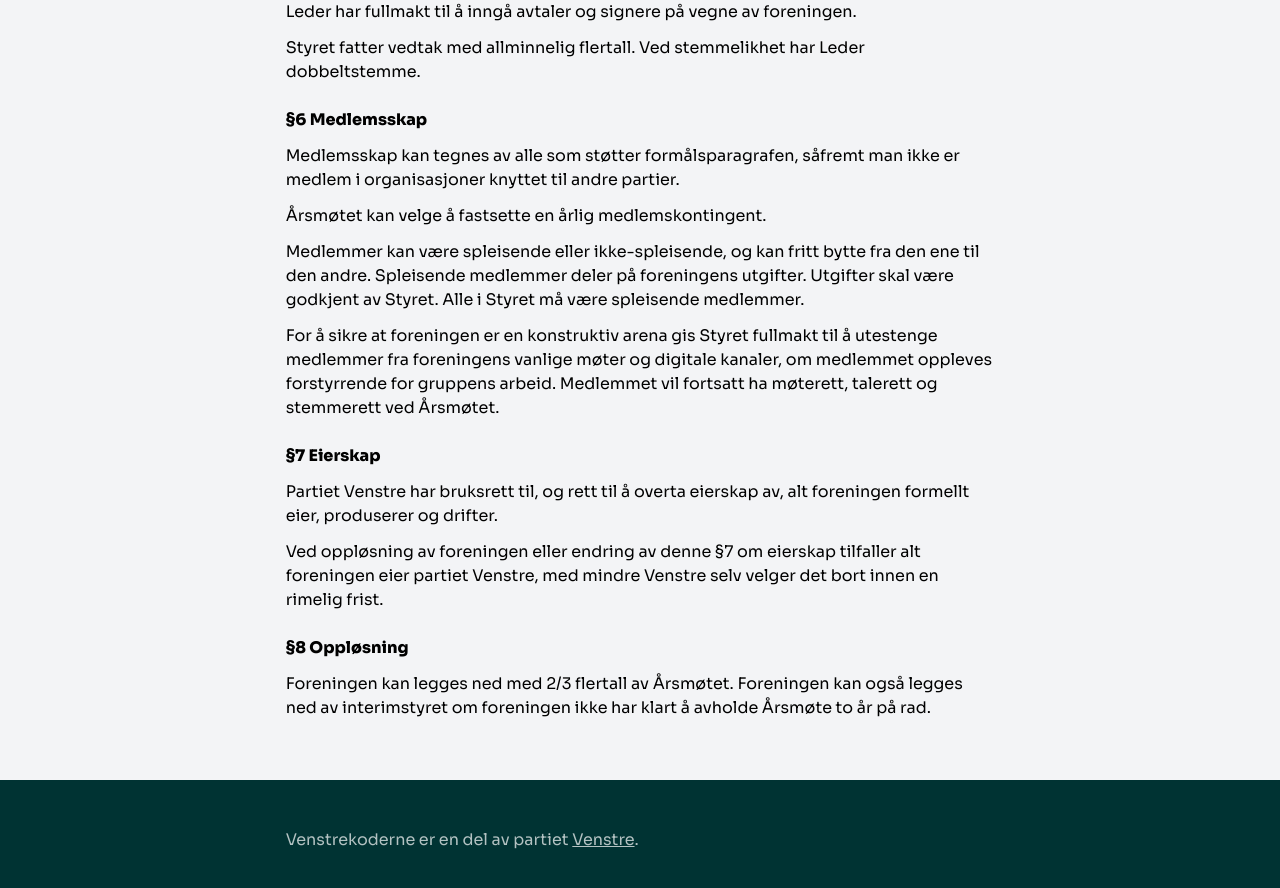
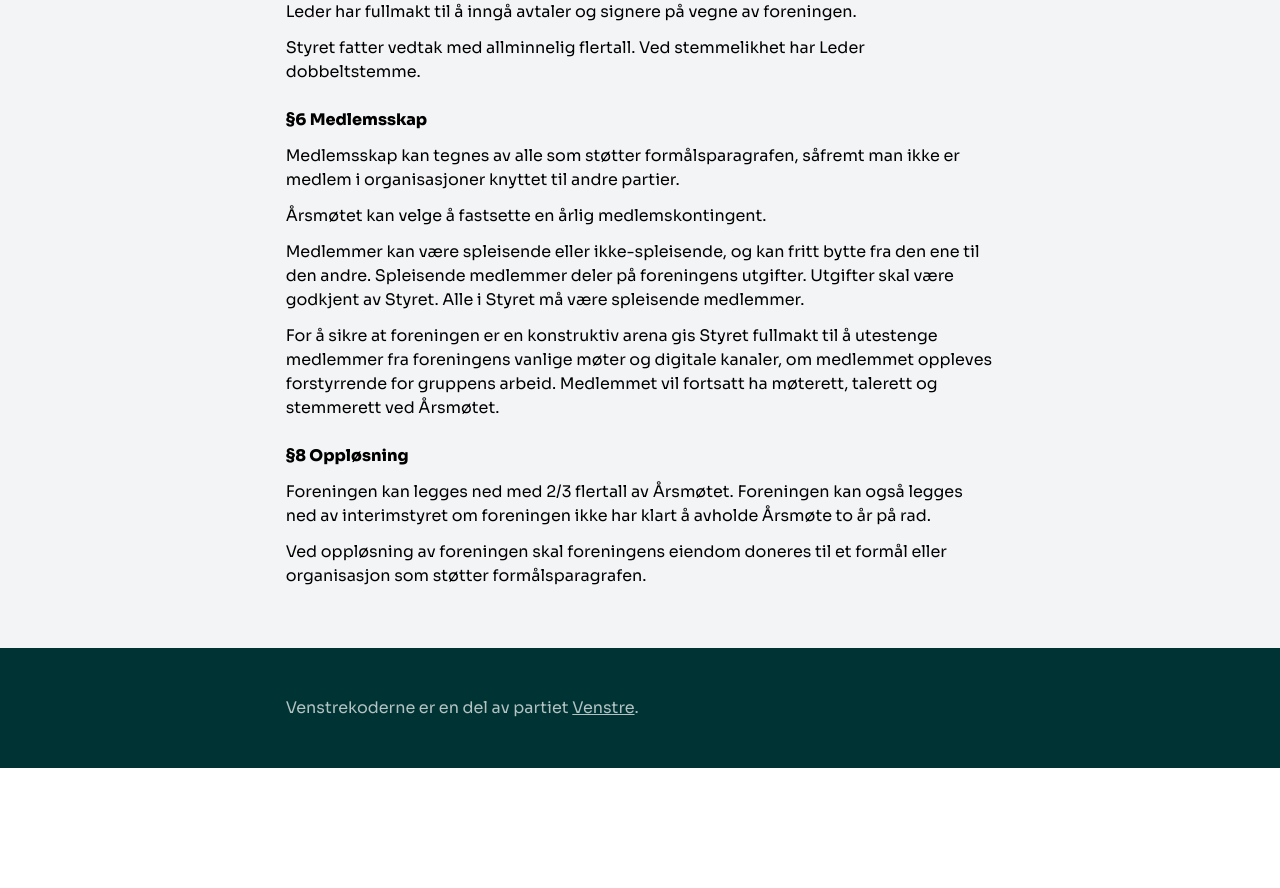
Before and after one commit to Venstrekoderne/venstrekoderne.github.io, a Jekyll site: the page built from index.md, in a window 1280 px wide and 900 px high, scrolled down 4732 px. Shown: the top 888 px of the window. Built offline with Jekyll 4.4.1, drawn with Linux system fonts in a browser that asks for light colours; our own code applies the rules of GitHub Pages for plain Markdown files; after the commit the page ends 5500 px from its top, so only the background shows below that.

Commit message:
Forslag 15 og 16

```diff
--- a/_includes/vedtekter.html
+++ b/_includes/vedtekter.html
@@ -72,15 +72,10 @@
 
   <p>For å sikre at foreningen er en konstruktiv arena gis Styret fullmakt til å utestenge medlemmer fra foreningens vanlige møter og digitale kanaler, om medlemmet oppleves forstyrrende for gruppens arbeid. Medlemmet vil fortsatt ha møterett, talerett og stemmerett ved Årsmøtet.</p>
 
-  <h3>§7 Eierskap</h3>
-
-
-  <p>Partiet Venstre har bruksrett til, og rett til å overta eierskap av, alt foreningen formellt eier, produserer og drifter.</p>
-
-  <p>Ved oppløsning av foreningen eller endring av denne §7 om eierskap tilfaller alt foreningen eier partiet Venstre, med mindre Venstre selv velger det bort innen en rimelig frist.</p>
-
   <h3>§8 Oppløsning</h3>
 
 
   <p>Foreningen kan legges ned med 2/3 flertall av Årsmøtet. Foreningen kan også legges ned av interimstyret om foreningen ikke har klart å avholde Årsmøte to år på rad.</p>
+
+  <p>Ved oppløsning av foreningen skal foreningens eiendom doneres til et formål eller organisasjon som støtter formålsparagrafen.</p>
 </div>
```
